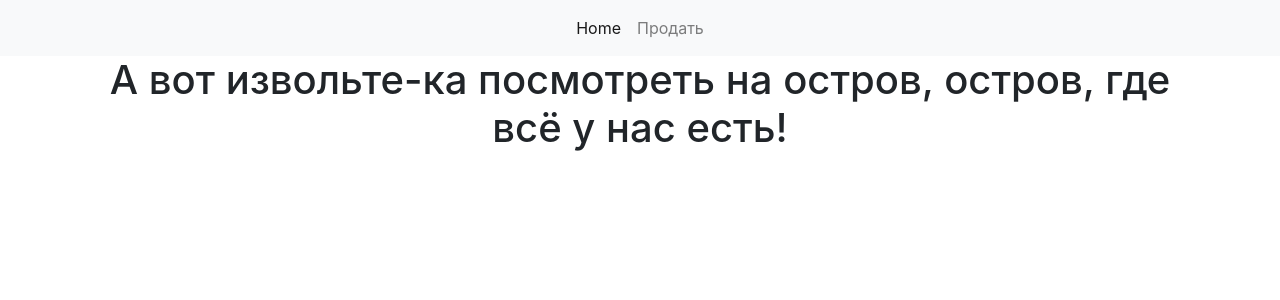
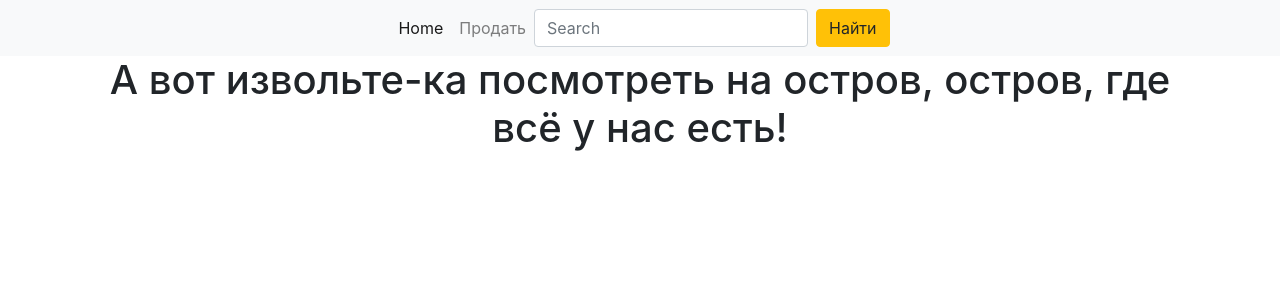
Before and after one commit to DonErnest/Homework48, a Django app: page / in a window 1280 px wide. Shown: the top 300 px of the page. Run offline with Django 3.2, Linux system fonts and the light colour scheme; data that the repository does not hold is empty; some libraries are stand-ins or nearby versions.

Commit message:
создание формы поиска SearchForm, отладка формы поиска на главной странице, создание страницы результатов поиска search_results.html, настройка роутера

```diff
--- a/source/main/urls.py
+++ b/source/main/urls.py
@@ -2,10 +2,11 @@
 from django.contrib import admin
 from django.urls import path
 
-from webapp.views import index_view, item_view
+from webapp.views import index_view, item_view, search_view
 
 urlpatterns = [
     path('admin/', admin.site.urls),
     path('', index_view, name='main'),
-    path('item/<int:pk>/', item_view, name='item_view')
+    path('item/<int:pk>/', item_view, name='item_view'),
+    path('item/search/', search_view, name='item_search')
 ]
--- a/source/webapp/forms.py
+++ b/source/webapp/forms.py
@@ -0,0 +1,7 @@
+from django import forms
+from django.forms import widgets
+
+
+class SearchForm(forms.Form):
+    search_text = forms.CharField(max_length=100, required=True,
+                                  widget=widgets.TextInput(attrs={'placeholder': 'Search', 'type': 'search'}))
--- a/source/webapp/templates/index.html
+++ b/source/webapp/templates/index.html
@@ -4,6 +4,12 @@
     <li class="nav-item">
         <a class="nav-link" href="#">Продать</a>
     </li>
+     <form class="form-inline ml-auto" method="GET" action="{% url 'item_search' %}">
+            {% load widget_tweaks %}
+            {%  csrf_token %}
+            {{ search.search_text|add_class:'form-control mr-sm-2'}}
+            <button class="btn btn-warning my-2 my-sm-0" type="submit">Найти</button>
+        </form>
 {% endblock %}
 {% block content %}
     <h1 class="text-center">А вот извольте-ка посмотреть на остров, остров, где всё у нас есть! </h1>
--- a/source/webapp/views.py
+++ b/source/webapp/views.py
@@ -1,14 +1,35 @@
 from django.shortcuts import render, redirect, get_object_or_404
 from django.http import HttpResponseBadRequest
 
+from webapp.forms import SearchForm
 from webapp.models import Item
-
+import re
 
 def index_view(request, *args, **kwargs):
     items = Item.objects.filter(amount__gte=1).order_by('category', 'name')
-    return render(request, 'index.html',context={'items': items})
+    search = SearchForm()
+    return render(request, 'index.html',context={'items': items, 'search': search})
 
 
 def item_view(request, pk):
     item = get_object_or_404(Item, pk=pk)
     return render(request, 'item_view.html', context={'item': item})
+
+
+def search_view(request, *args, **kwargs):
+    search = SearchForm(data=request.GET)
+    if search.is_valid():
+        text=search.cleaned_data['search_text']
+        if bool(re.search('[\u0400-\u04FF]', text)):
+            items = Item.objects.all()
+            rus_items=[]
+            for item in items:
+                if text.lower() in item.name.lower():
+                    rus_items.append(item)
+            items = rus_items
+            return render(request, 'search_results.html', context={'items': items, 'text': text})
+        else:
+            items = Item.objects.filter(name__icontains=text.lower())
+            return render(request, 'search_results.html', context={'items': items, 'text': text})
+    else:
+        return render(request, 'search_results.html', context={'text': None})
```
Also changed, not shown: source/webapp/templates/search_results.html (added, +41 -0 lines).
